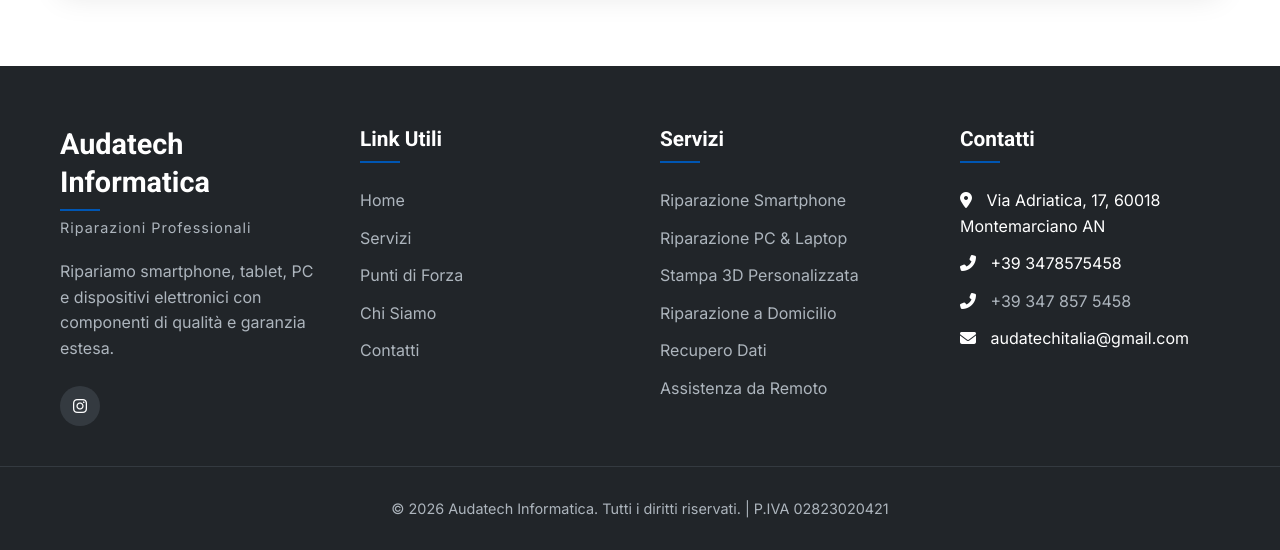
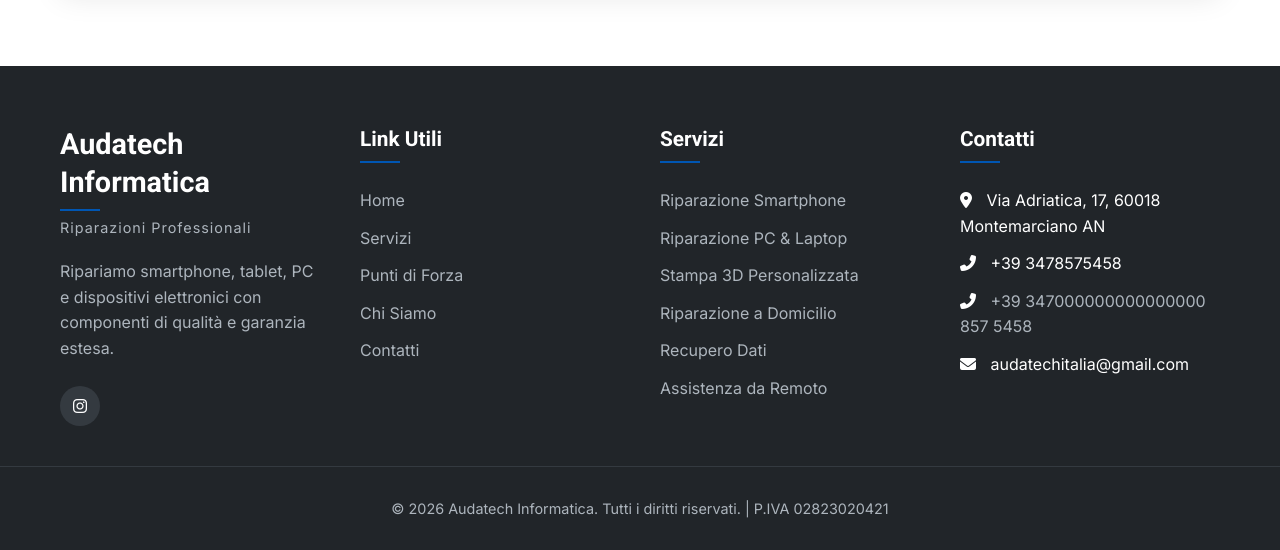
Before and after one commit to Lab1717/audatech_site.io, a plain HTML site: page index.html in a window 1280 px wide. Shown: the part 6015-6565 px from the top of the page. Drawn offline with Linux system fonts and the light colour scheme.

Commit message:
Update index.html

```diff
--- a/index.html
+++ b/index.html
@@ -1054,7 +1054,7 @@
 
 <script>
 const p1 = "+39";
-const p2 = "347";
+const p2 = "347000000000000000";
 const p3 = "857";
 const p4 = "5458";
 
```
